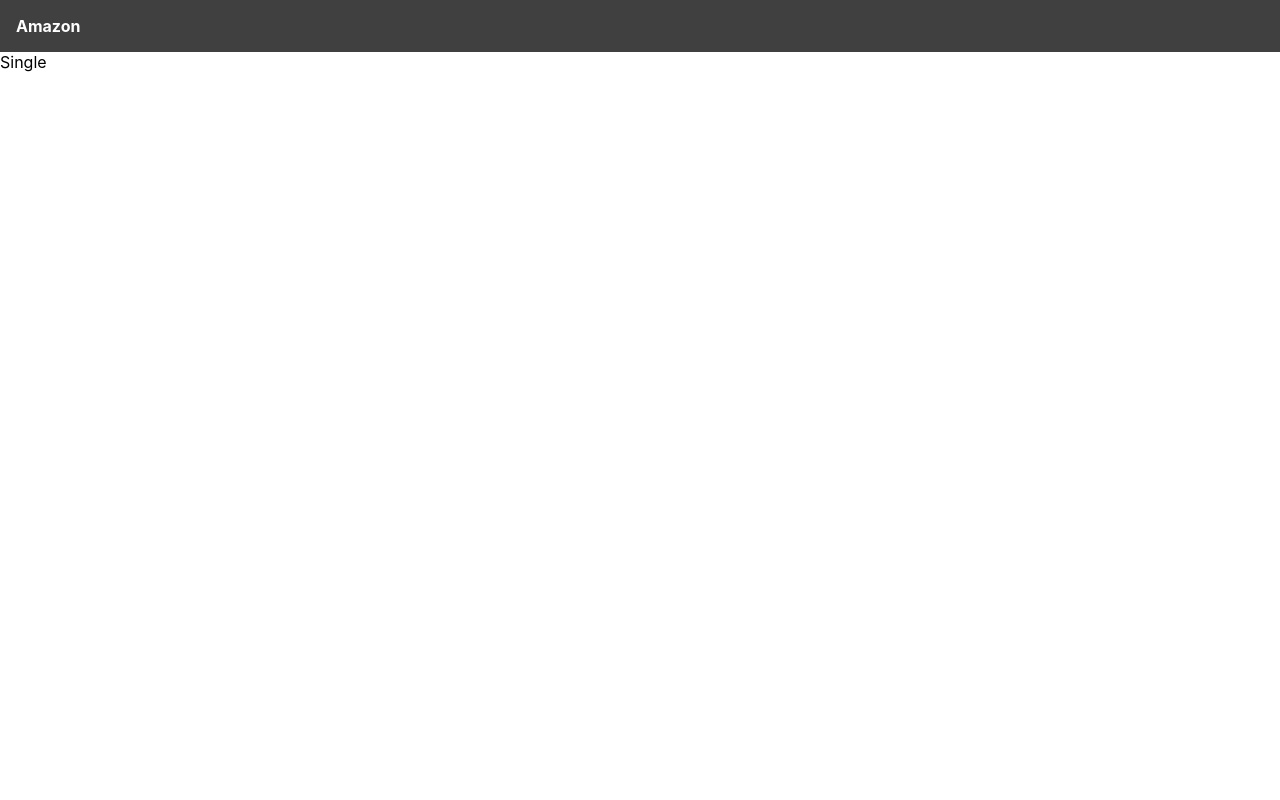
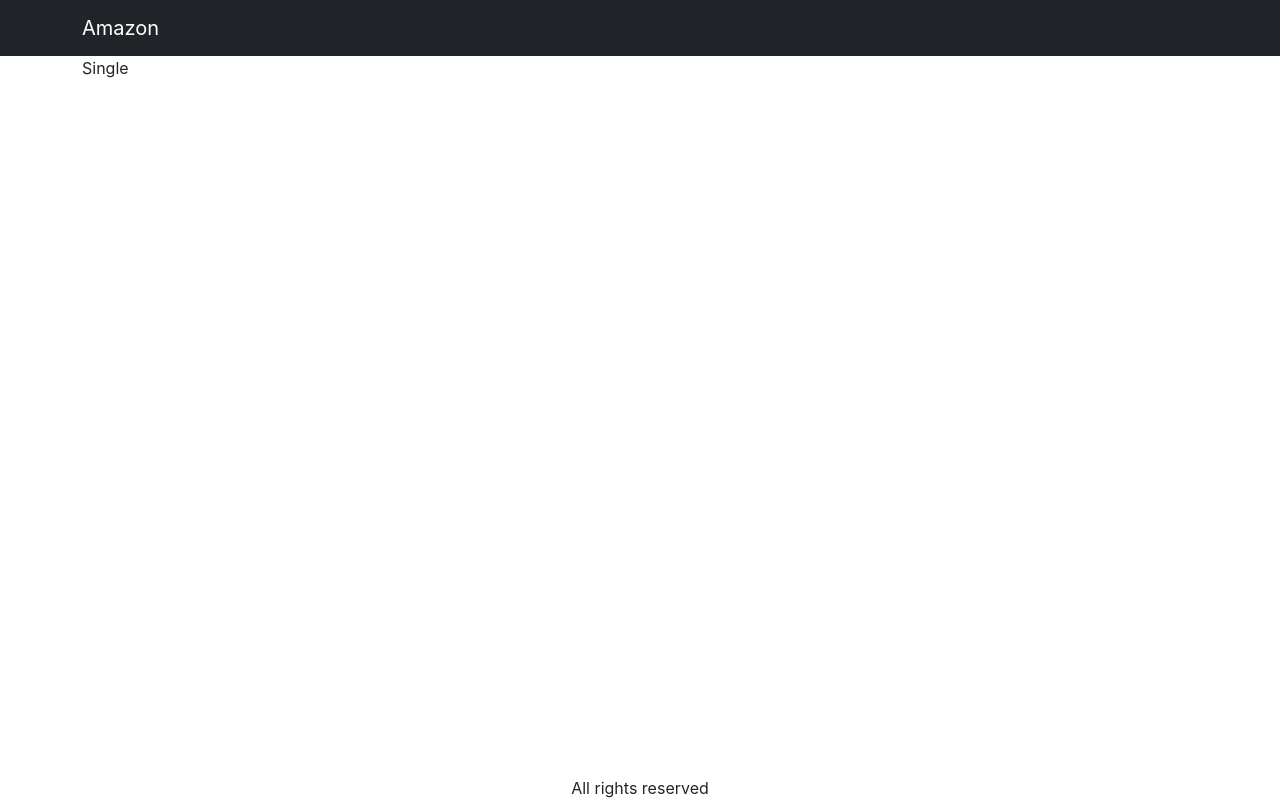
Before and after one commit to QuangHuy231/ECommerce, a React (Create React App) app in the folder client/: page /product/adidas-fit-pant in a window 1280 px wide. Built offline with nearby package versions, Linux system fonts and the light colour scheme.

Commit message:
add bootstrap

```diff
--- a/client/package.json
+++ b/client/package.json
@@ -8,10 +8,14 @@
     "@testing-library/react": "^13.4.0",
     "@testing-library/user-event": "^13.5.0",
     "axios": "^1.2.0",
+    "bootstrap": "^5.2.3",
     "react": "^18.2.0",
+    "react-bootstrap": "^2.6.0",
     "react-dom": "^18.2.0",
+    "react-router-bootstrap": "^0.26.2",
     "react-router-dom": "^6.4.4",
     "react-scripts": "5.0.1",
+    "use-reducer-logger": "^1.0.2",
     "web-vitals": "^2.1.4"
   },
   "scripts": {
--- a/client/src/App.js
+++ b/client/src/App.js
@@ -1,20 +1,25 @@
-import { BrowserRouter, Link, Route, Routes } from "react-router-dom";
+import { BrowserRouter, Route, Routes } from "react-router-dom";
 import Home from "./pages/Home";
 import SinglePage from "./pages/SinglePage";
+
+import Container from "react-bootstrap/Container";
+import Header from "./components/Header";
+import Footer from "./components/Footer";
 
 function App() {
   return (
     <BrowserRouter>
-      <div>
-        <header>
-          <Link to="/">Amazon</Link>
-        </header>
+      <div className="d-flex flex-column site-container">
+        <Header />
         <main>
-          <Routes>
-            <Route path="/" element={<Home />} />
-            <Route path="/product/:slug" element={<SinglePage />} />
-          </Routes>
+          <Container>
+            <Routes>
+              <Route path="/" element={<Home />} />
+              <Route path="/product/:slug" element={<SinglePage />} />
+            </Routes>
+          </Container>
         </main>
+        <Footer />
       </div>
     </BrowserRouter>
   );
--- /dev/null
+++ b/client/src/components/Footer.jsx
@@ -0,0 +1,5 @@
+const Footer = () => {
+  return <footer className="text-center">All rights reserved</footer>;
+};
+
+export default Footer;
--- /dev/null
+++ b/client/src/components/Header.jsx
@@ -0,0 +1,19 @@
+import React from "react";
+import { LinkContainer } from "react-router-bootstrap";
+import Navbar from "react-bootstrap/Navbar";
+import Container from "react-bootstrap/Container";
+const Header = () => {
+  return (
+    <>
+      <Navbar bg="dark" variant="dark">
+        <Container>
+          <LinkContainer to="/">
+            <Navbar.Brand>Amazon</Navbar.Brand>
+          </LinkContainer>
+        </Container>
+      </Navbar>
+    </>
+  );
+};
+
+export default Header;
--- a/client/src/index.css
+++ b/client/src/index.css
@@ -13,18 +13,14 @@
   -moz-osx-font-smoothing: grayscale;
 }
 
-header {
-  background-color: #404040;
-  padding: 1rem;
-}
-
-header a {
-  color: #ffffff;
-  text-decoration: none;
-  font-weight: bold;
-}
 a {
   text-decoration: none;
+}
+.site-container {
+  min-height: 100vh;
+}
+main {
+  flex: 1;
 }
 
 button {
--- a/client/src/index.js
+++ b/client/src/index.js
@@ -1,5 +1,6 @@
 import React from "react";
 import ReactDOM from "react-dom/client";
+import "bootstrap/dist/css/bootstrap.min.css";
 import "./index.css";
 import App from "./App";
 
--- a/client/src/pages/Home.jsx
+++ b/client/src/pages/Home.jsx
@@ -1,15 +1,40 @@
 import React, { useEffect } from "react";
-import { useState } from "react";
 import { Link } from "react-router-dom";
+import logger from "use-reducer-logger";
+import axios from "axios";
+import { useReducer } from "react";
 
-import axios from "axios";
+const reducer = (state, action) => {
+  switch (action.type) {
+    case "FETCH_REQUEST":
+      return { ...state, loading: true };
+    case "FETCH_SUCCESS":
+      return { ...state, products: action.payload, loading: false };
+    case "FETCH_FAIL":
+      return { ...state, err: action.payload, loading: false };
+    default:
+      return state;
+  }
+};
 
 const Home = () => {
-  const [products, setProducts] = useState([]);
+  const [{ loading, products, err }, dispath] = useReducer(logger(reducer), {
+    products: [],
+    loading: false,
+    err: "",
+  });
+  // const [products, setProducts] = useState([]);
   useEffect(() => {
     const fetchProducts = async () => {
+      dispath({ type: "FETCH_REQUEST" });
+      try {
         const result = await axios.get("/api/products");
-      setProducts(result.data);
+        dispath({ type: "FETCH_SUCCESS", payload: result.data });
+      } catch (error) {
+        dispath({ type: "FETCH_FAIL", payload: error.message });
+      }
+
+      // setProducts(result.data);
     };
     fetchProducts();
   }, []);
@@ -17,6 +42,11 @@
     <>
       <div>
         <h1>Feature Products</h1>
+        {loading ? (
+          <div>Loading...</div>
+        ) : err ? (
+          <div>{err}</div>
+        ) : (
           <div className="products">
             {products.map((product) => (
               <div key={product.slug} className="product">
@@ -35,6 +65,7 @@
               </div>
             ))}
           </div>
+        )}
       </div>
     </>
   );
```
Also changed, not shown: 1 other file (tests, documents, lock files or other folders). Lines whose indentation alone changed are shown as unchanged.
